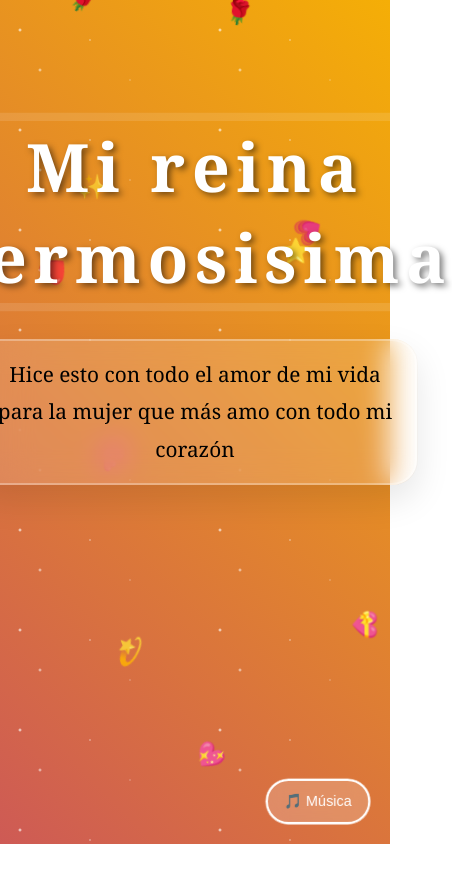
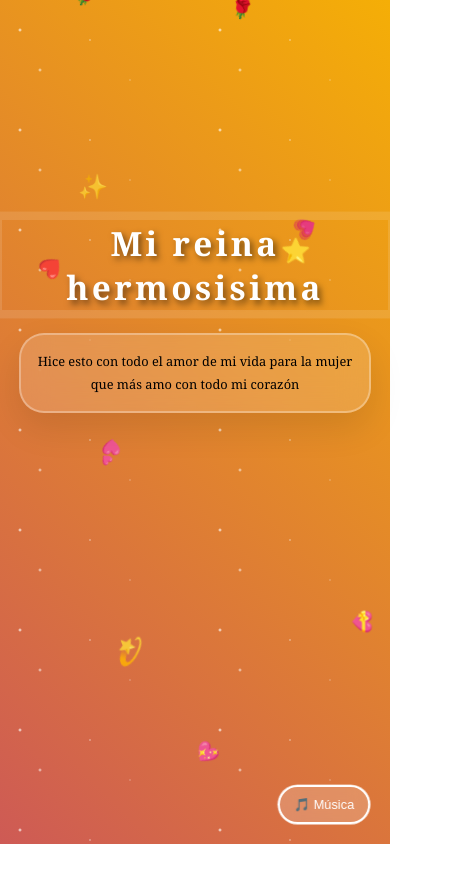
Before and after one commit to Jss211/ME, a plain HTML site: page index.html in a window 390 px wide. Shown: the whole page, 452 px wide, since content can reach past the window. After the commit the page ends 844 px from the top, so only its background shows below. Drawn offline with Linux system fonts and the light colour scheme.

Commit message:
Ajustar tamaño de texto para móviles - texto más pequeño y responsive

```diff
--- a/styles.css
+++ b/styles.css
@@ -354,28 +354,64 @@ body {
 
 @media (max-width: 768px) {
     .name-title {
-        font-size: 4rem;
+        font-size: 2.5rem;
     }
 
     .love-letter {
-        max-width: 90%;
-        padding: 15px;
-        margin: 20px auto;
+        max-width: 95%;
+        padding: 20px 15px;
+        margin: 10px auto;
+        font-size: 0.9em;
     }
 
     .love-message {
-        font-size: 1rem;
-        line-height: 1.5;
+        font-size: 0.85rem;
+        line-height: 1.4;
     }
 
     .heart, .rose {
-        font-size: 1.5rem;
+        font-size: 1.2rem;
     }
 
     .music-btn {
         bottom: 20px;
         right: 20px;
-        padding: 12px 16px;
-        font-size: 0.9rem;
+        padding: 10px 14px;
+        font-size: 0.8rem;
+    }
+
+    .main-content {
+        padding: 10px;
+    }
+
+    .love-messages-container {
+        max-width: 100%;
+        min-height: 300px;
     }
 }
+
+@media (max-width: 480px) {
+    .name-title {
+        font-size: 2rem;
+        margin-bottom: 15px;
+    }
+
+    .love-letter {
+        padding: 15px 10px;
+        font-size: 0.8em;
+    }
+
+    .love-message {
+        font-size: 0.75rem;
+        line-height: 1.3;
+    }
+
+    .signature {
+        margin-top: 20px;
+        font-size: 0.9em;
+    }
+
+    .from-name {
+        font-size: 1.1em;
+    }
+}
```
